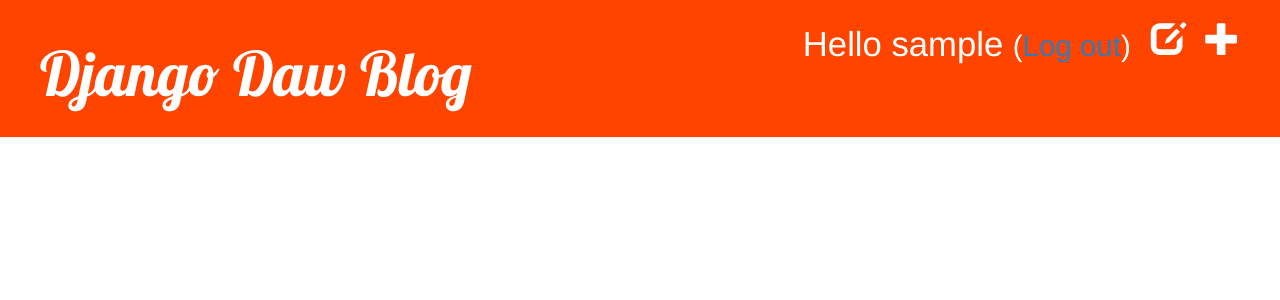
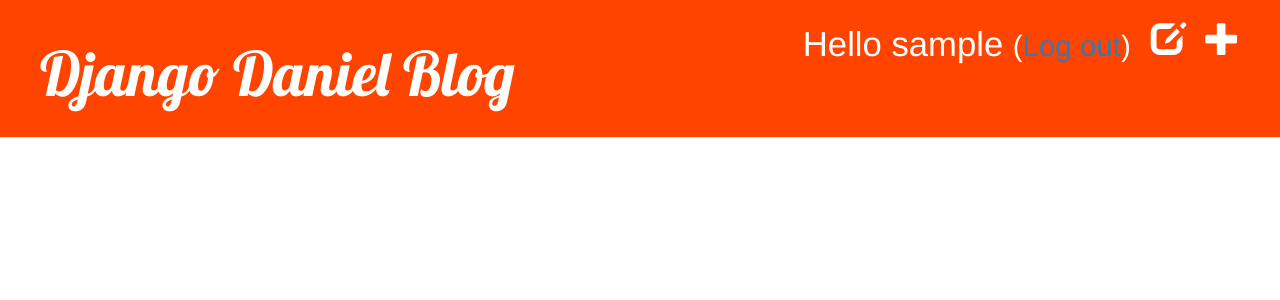
Before and after one commit to thedanny314/my-first-blog, a Django app: a page that uses blog/templates/blog/base.html in a window 1280 px wide. Shown: the top 300 px of the page. Run offline with Django 3.2, Linux system fonts and the light colour scheme; the visitor is signed in with stand-in values (Sample User, id 1); data that the repository does not hold is empty; some libraries are stand-ins or nearby versions.

Commit message:
Agregue funciones

```diff
--- a/blog/templates/blog/base.html
+++ b/blog/templates/blog/base.html
@@ -1,7 +1,7 @@
 {% load staticfiles %}
 <html>
 <head>
-    <title>Django DAW blog</title>
+    <title>Bienvenido a mi blog Personal</title>
     <link rel="stylesheet" href="//maxcdn.bootstrapcdn.com/bootstrap/3.2.0/css/bootstrap.min.css">
     <link rel="stylesheet" href="//maxcdn.bootstrapcdn.com/bootstrap/3.2.0/css/bootstrap-theme.min.css">
     <link rel="stylesheet" href="{% static 'css/blog.css' %}">
@@ -17,7 +17,7 @@
         {% else %}
             <a href="{% url 'login' %}" class="top-menu"><span class="glyphicon glyphicon-lock"></span></a>
         {% endif %}
-        <h1><a href="/">Django Daw Blog</a></h1>
+        <h1><a href="/">Django Daniel Blog</a></h1>
     </div>
     <div class="content container">
         <div class="row">
```
